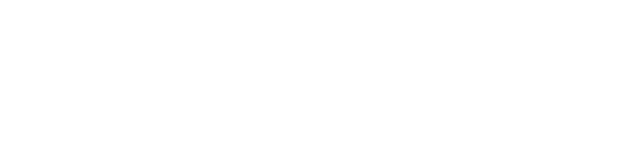
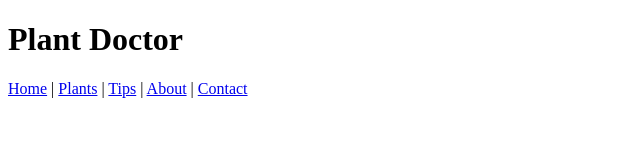
Before and after one commit to voyager2010/plant-doctor, a plain HTML site: page pages/tips.html in a window 1280 px wide. Shown: the whole page, without its empty margins (0-640 px from the left). Drawn offline with Linux system fonts and the light colour scheme.

Commit message:
anchor tag added

```diff
--- a/pages/tips.html
+++ b/pages/tips.html
@@ -4,6 +4,12 @@
     <title>Tips page</title>
 </head>
 <body>
+    <h1>Plant Doctor</h1>
+    <a href="./../index.html">Home</a> |
+  <a href="./plants.html">Plants</a> |
+  <a href="./tips.html">Tips</a> |
+  <a href="./about.html">About</a> |
+  <a href="./contact.html">Contact</a>
 
 </body>
 </html>
```
Also changed, not shown: index.html (+8 -0 lines), pages/Contact.html (+6 -0 lines), pages/about.html (+6 -0 lines), pages/plants.html (+6 -0 lines).
